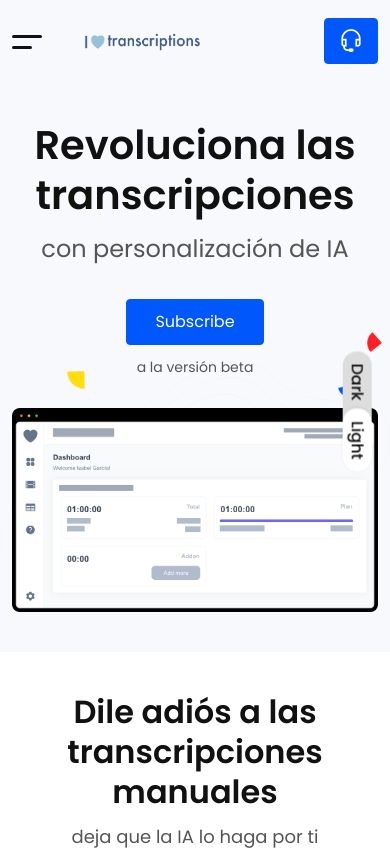
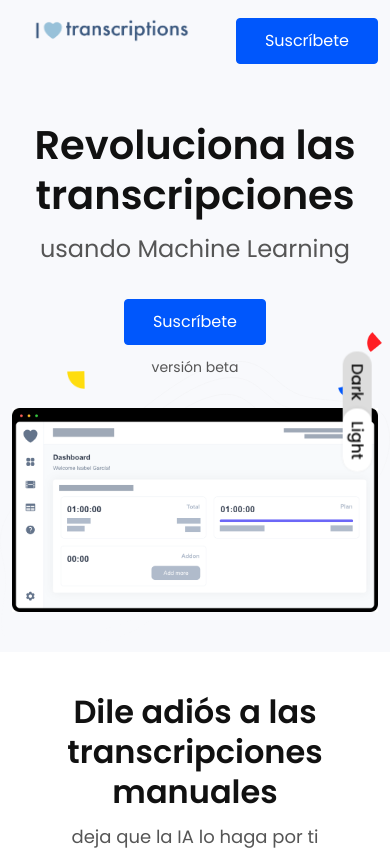
Before and after one commit to chemisax/ilt-landing, a plain HTML site: page src/index.html in a window 390 px wide. Shown: the top 853 px of the page. Drawn offline with Linux system fonts and the light colour scheme.

Commit message:
Update text

```diff
--- a/src/index.html
+++ b/src/index.html
@@ -59,43 +59,19 @@
         <div id="wrapper">
             <div id="preload" class="preload"><div class="spin"></div></div>
             <!-- BEGIN SITE HEADER -->
-            <header id="header" class="site-header is-transparent">
+            <header class="site-header is-transparent">
                 <div class="container-fluid">
-                    <div class="row flex-align-c inner">
-                        <div class="col-lg-3 col-6">
-                            <div class="header-left flex flex-align-c">
-                                <div class="canvas-menu">
-                                    <div class="icon">
-                                        <a href="#">
-                                            <svg width="30px" height="14px" viewBox="0 0 30 14" version="1.1" xmlns="http://www.w3.org/2000/svg" xmlns:xlink="http://www.w3.org/1999/xlink">
-                                                <g   stroke="none" stroke-width="1" fill="none" fill-rule="evenodd">
-                                                    <g transform="translate(-50.000000, -33.000000)" fill="#111111">
-                                                        <g id="off-menu" transform="translate(50.000000, 28.000000)">
-                                                            <g id="icon-menu" transform="translate(0.000000, 5.000000)">
-                                                                <rect id="Rectangle-1" x="0" y="0" width="30" height="3" rx="1.5"></rect>
-                                                                <rect id="Rectangle-2" x="0" y="11" width="20" height="3" rx="1.5"></rect>
-                                                            </g>
-                                                        </g>
-                                                    </g>
-                                                </g>
-                                            </svg>
-                                        </a>
-                                    </div>
-                                </div>
-                                <div class="logo">
-                                    <a href="/">
-                                        <img src="./assets/images/logo-dark.png" width="160" class="logo-light" style="width: 160px; margin-left: 20px"/>
-                                        <img src="./assets/images/logo-light.png" width="160" class="logo-dark" style="width: 160px; margin-left: 20px"/>
-                                    </a>
-                                </div>
-                            </div>
+                    <div class="flex">
+                        <div class="flex-grow-1">
+                            <a href="/">
+                                <img src="./assets/images/logo-dark.png" width="160" class="logo-light" style="width: 160px; margin-left: 20px"/>
+                                <img src="./assets/images/logo-light.png" width="160" class="logo-dark" style="width: 160px; margin-left: 20px"/>
+                            </a>
                         </div>
-                        <div class="col-lg-6 col-0 text-center"></div>
-                        <div class="col-lg-3 col-6">
-                            <div class="header-right flex flex-align-c flex-content-e">
-                                <div class="buttons">
-                                    <a href="https://app.ilovetranscriptions.com" class="button fullfield"><i class="las la-headset"></i><span>Inicia sesión</span></a>
-                                </div>
+                        <div class="flex-grow-1 flex">
+                            <div style="margin-left: auto;" class="flex flex-align-e">
+                                <a href="https://api.ilovetranscriptions.com/api/auth" class="button d-none d-sm-block">Inicia sesión</a>
+                                <a href="https://app.ilovetranscriptions.com" class="button fullfield">Suscríbete</a>
                             </div>
                         </div>
                     </div>
@@ -110,12 +86,12 @@
                         <div class="container">
                             <div class="heading align-center mb32">
                                 <h2 class="heading-title size-xl">Revoluciona las transcripciones</h2>
-                                <div class="heading-desc size-l">con personalización de IA</div>
+                                <div class="heading-desc size-l">usando Machine Learning</div>
                             </div>
                             <div class="button-wrap align-center">
-                                <a href="https://app.ilovetranscriptions.com" class="button fullfield" title="Start 14 days Free">Subscribe</a>
+                                <a href="https://app.ilovetranscriptions.com" class="button fullfield">Suscríbete</a>
                             </div>
-                            <p class="note align-center">a la versión beta</p>
+                            <p class="note align-center">versión beta</p>
                             <div class="images layout-05 mt60">
                                 <div class="inner">
                                     <img class="img01 wow animate__fadeInUp" src="assets/images/saas-01.png" alt="Image">
@@ -278,13 +254,14 @@
                                                         </g>
                                                     </svg>
                                                 </div>
-                                                <div class="name">Personal</div>
-                                                <div style="margin-top: -18px; font-size: 12px; margin-bottom: 12px;">Para uso exclusivamente personal, el plan para empresas se anunciará pronto.</div>
+                                                <div class="name">Plan personal</div>
+                                                <div style="margin-top: -18px; font-size: 12px; margin-bottom: 12px;">Para uso exclusivamente personal, <strong>el plan para empresas se anunciará pronto.</strong></div>
 
                                                 <div class="price">
                                                     <div class="number">$200 MXN</div> / mes
                                                 </div>
                                                 <div class="desc"><p>¡Obtén dos meses gratis pagando 1 año! ($2000 MXN)</p></div>
+                                                <div style="margin-top: -30px; font-size: 10px; margin-bottom: 6px;">Para usuarios que se encuentren fuera de México, el costo es de 12 USD mensuales o 120 USD anuales.</div>
                                                 <div class="desc"><strong>Características</strong></div>
                                                 <div class="row">
                                                     <div class="col-sm">
```
